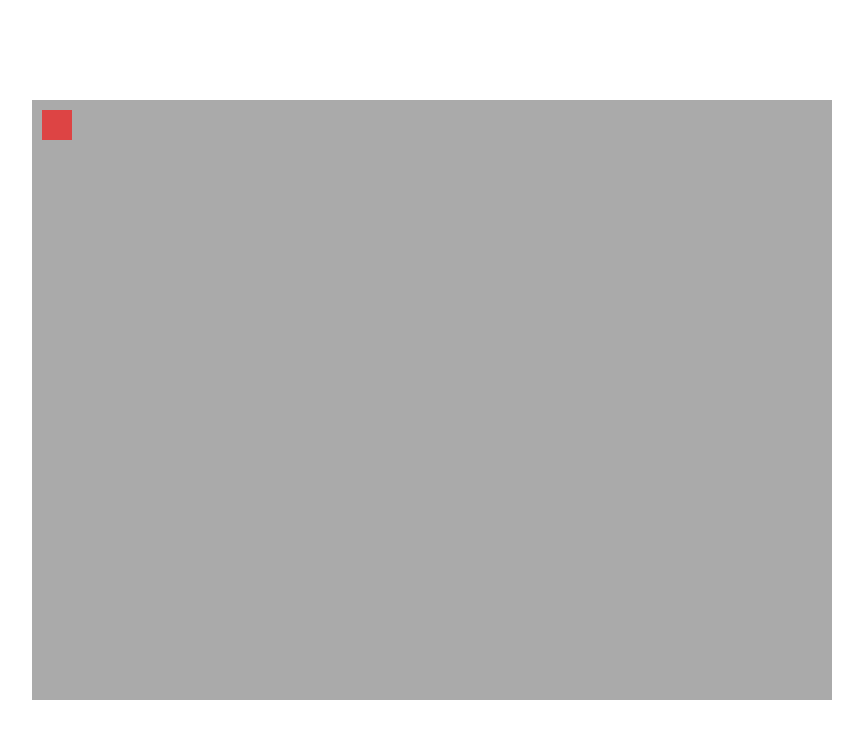
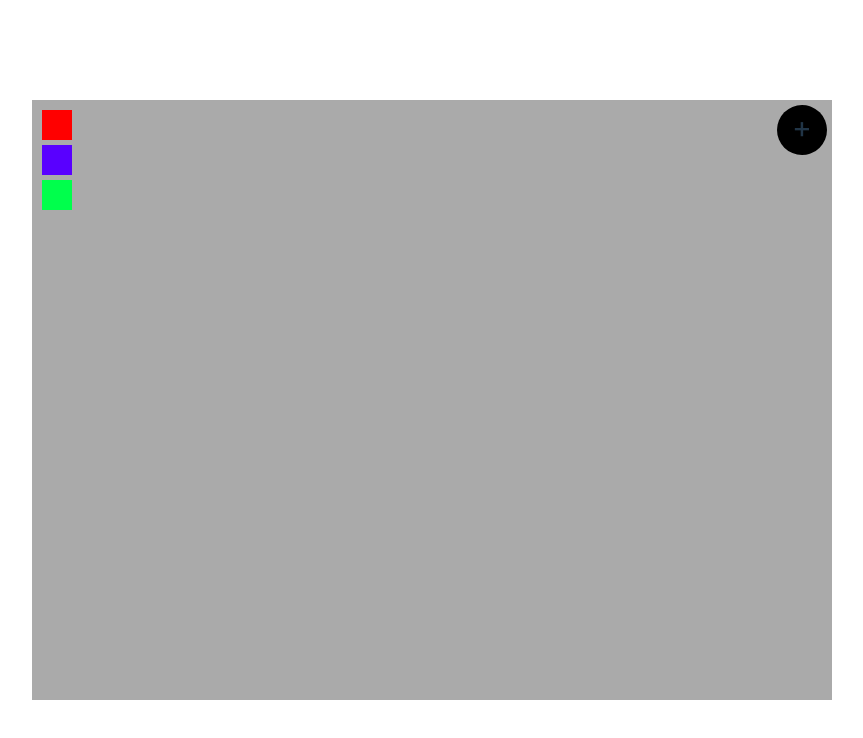
Before and after one commit to hideki1217/Tejun-web, a React (Vite) app: page / in a window 1280 px wide. Shown: the top 738 px of the page, without its empty margins (208-1071 px from the left). Built offline with nearby package versions, Linux system fonts and the light colour scheme.

Commit message:
Support multiple items

```diff
--- a/src/App.css
+++ b/src/App.css
@@ -58,3 +58,23 @@
   background: rgba(255,0,0,1.0);
   position: absolute;
 }
+
+.window .add-square {
+  height: 50px;
+  width: 50px;
+  margin: 5px;
+  border-radius: 99px;
+  background: #000;
+
+  font-size: 30px;
+  text-align: center;
+
+  position: absolute;
+  z-index: 99;
+  right: 0px;
+}
+
+.window .add-square:hover {
+  background: #151515;
+  color: #7ef3b6;
+}
--- a/src/App.tsx
+++ b/src/App.tsx
@@ -1,62 +1,70 @@
 import { useState } from 'react'
 import './App.css'
-
-type Delta = {
-  x: number;
-  y: number;
-}
-
-type Point = {
-  left: number,
-  top: number,
-}
-
-type Region = Point & {
-  width: number,
-  height: number,
-}
-
-const translate = <T extends Point>(target: T, delta: Delta): T => {
-  const _target = { ...target };
-  _target.left += delta.x;
-  _target.top += delta.y;
-  return _target;
-};
+import { Item } from './domain/entities';
+import { SquareItem } from './domain/square_item';
 
 
 function App() {
-  const [region, setRegion] = useState<Region>({ left: 10, top: 10, width: 30, height: 30 });
-  const [isFocused, setIsFocused] = useState(false);
+  const [items, setItems] = useState<Item[]>([
+    new SquareItem(10, 10, 30, 30, "rgb(255,0,0)"),
+    new SquareItem(10, 45, 30, 30, "rgb(89, 0, 255)"),
+    new SquareItem(10, 80, 30, 30, "rgb(0, 255, 76)"),
+  ])
+  const [focusedIndex, setFocusedIndex] = useState<number>();
 
-  const onItemFocused = () => () => {
-    if (!isFocused) {
-      setIsFocused(true);
+  const onItemFocused = (index: number) => () => {
+    if (focusedIndex == undefined) {
+      setFocusedIndex(index);
     }
   };
   const onMouseMove = (e: React.MouseEvent<HTMLDivElement>) => {
-    if (isFocused) {
-      setRegion(translate(region, { x: e.movementX, y: e.movementY }))
+    if (focusedIndex != null) {
+      const item = items[focusedIndex];
+      item.left += e.movementX;
+      item.top += e.movementY;
+      setItems([...items]);
     }
   };
   const onMouseUp = (e: React.MouseEvent<HTMLDivElement>) => {
-    if (isFocused) {
-      setRegion(translate(region, { x: e.movementX, y: e.movementY }))
-      setIsFocused(false);
+    if (focusedIndex != null) {
+      const item = items[focusedIndex];
+      item.left += e.movementX;
+      item.top += e.movementY;
+      setItems([...items]);
+
+      setFocusedIndex(undefined);
     }
   };
 
-  const item = (
-    <div
-      className='square-item'
-      style={{ width: `${region.width}px`, height: `${region.height}px`, left: `${region.left}px`, top: `${region.top}px` }}
-      onMouseDown={onItemFocused()}>
-    </div>
-  );
+  const uniform = (low: number, high?: number) => {
+    if (high == null) {
+      high = low;
+      low = 0;
+    }
+    return Math.floor(Math.random() * (high - low) + low);
+  }
+  const createRandomItem = (itemName: string) => {
+    if (itemName == "square") {
+      return new SquareItem(10, uniform(10, 200), uniform(20, 100), uniform(20, 100), `rgb(${uniform(255)},${uniform(255)},${uniform(255)})`)
+    }
+  }
+  const onAddItem = (itemName: string) => {
+    const item = createRandomItem(itemName)!;
+    setItems([...items, item]);
+  }
 
   return (
     <>
       <div className="window" onMouseUp={onMouseUp} onMouseMove={onMouseMove}>
-        {item}
+        {items.map((item, index) => {
+          return item.toElement({
+            key: String(index),
+            onMouseDown: onItemFocused(index)
+          });
+        })}
+        <div className='tool-bar'>
+          <div className='add-square' onClick={() => onAddItem("square")}>+</div>
+        </div>
       </div>
     </>
   )
--- /dev/null
+++ b/src/domain/entities.ts
@@ -0,0 +1,10 @@
+import { Region } from "./math";
+
+export type ToElementParams = {
+    key: string,
+    onMouseDown?: (self: Item, e: React.MouseEvent<HTMLDivElement>) => void
+}
+
+export type Item = Region & {
+    toElement: (props: ToElementParams) => React.ReactNode;
+}
--- /dev/null
+++ b/src/domain/square_item.tsx
@@ -0,0 +1,28 @@
+import { Item, ToElementParams } from "./entities";
+
+export class SquareItem implements Item {
+    constructor(
+    public left: number,
+    public top: number,
+    public width: number,
+    public height: number,
+    public color: string,
+    ){}
+
+    toElement = ({onMouseDown, key}: ToElementParams) => (
+
+        <div
+            key={key}
+            className='square-item'
+            style={{
+                width: `${this.width}px`,
+                height: `${this.height}px`,
+                left: `${this.left}px`,
+                top: `${this.top}px`,
+                background: this.color
+            }}
+            onMouseDown={onMouseDown? (e) => onMouseDown(this, e) : undefined}>
+        </div>
+    );
+
+}
```
Also changed, not shown: src/domain/math.ts (added, +23 -0 lines).
